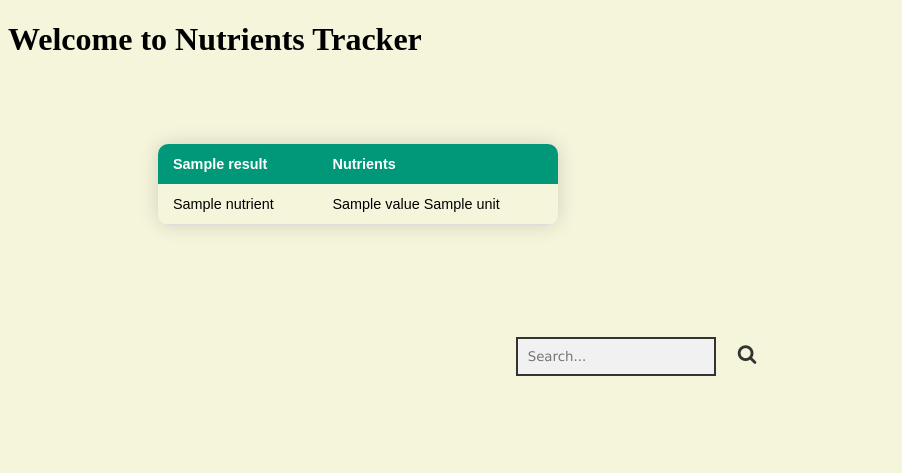
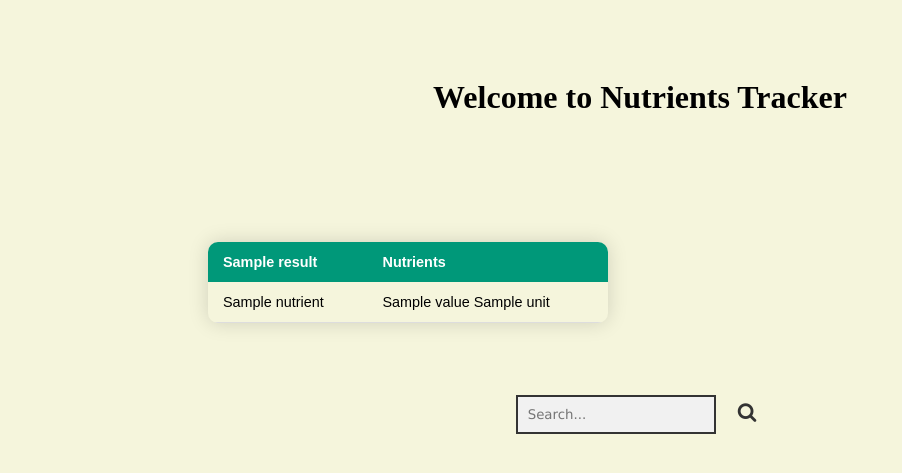
Before and after one commit to Ghady-Abboud/Nutrients-Tracker, a Flask app: template templates/index.html in a window 1280 px wide. Shown: the top 473 px of the page, without its empty margins (0-902 px from the left). Run offline with Flask 3, Linux system fonts and the light colour scheme; the template is opened without the code that fills it: most values are stand-ins (such as "Sample title", 1, 10 or a date in 2020).

Commit message:
Styled the welcome message and content table

```diff
--- a/static/style.css
+++ b/static/style.css
@@ -1,4 +1,10 @@
 /* Style for the search container */
+
+.welcome_msg{
+  text-align: center;
+  padding-top: 50px;
+}
+
 .search-container {
     display: flex;
     align-items: center;
@@ -34,7 +40,8 @@ body {
 
 
 .data_display {
-  padding-left:150px;
+  padding-left:200px;
+  padding-top: 40px;
 }
 .table_style {
   border-collapse: collapse;
--- a/templates/index.html
+++ b/templates/index.html
@@ -10,7 +10,7 @@
 </head>
 <body>
 
-    <h1 id='welcome_msg'>Welcome to Nutrients Tracker</h1>
+    <div class = 'welcome_msg'> <h1>Welcome to Nutrients Tracker</h1></div>
     <div class="search-container">
         <form action="#" method="POST">
             <input type="search" name="query" placeholder="Search..."/>
```
